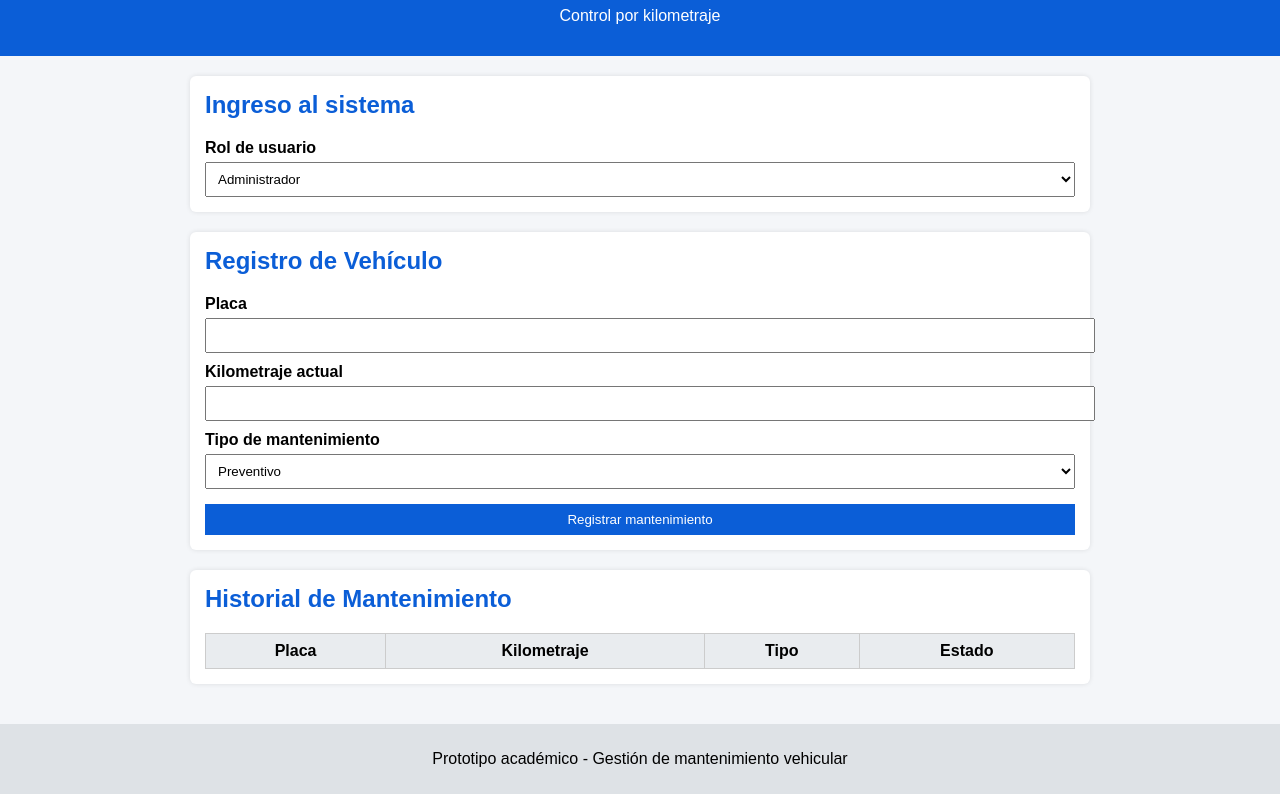
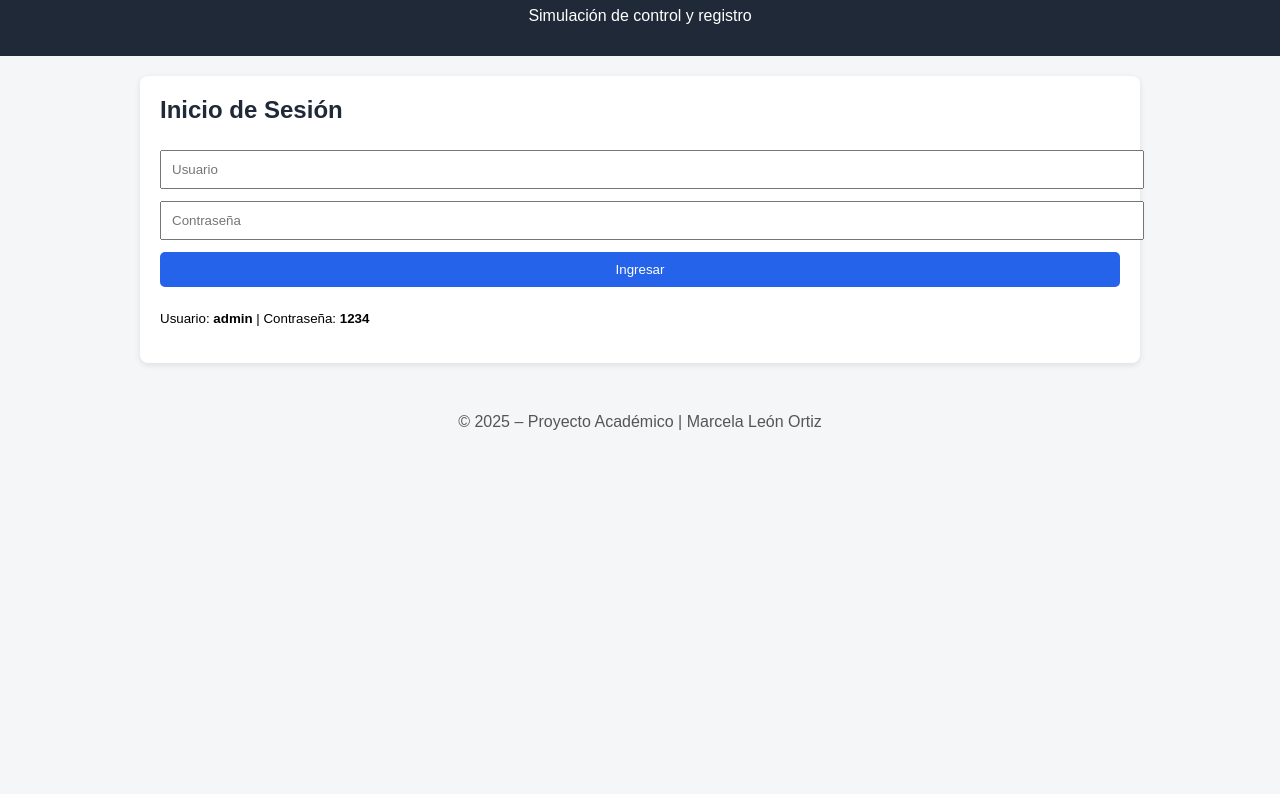
Before and after one commit to vivimarc96-lang/parque-automotor-mantenimiento, a plain HTML site: page index.html in a window 1280 px wide. Shown: the part 88-882 px from the top of the page. After the commit the page ends 800 px from the top, so only its background shows below. Drawn offline with Linux system fonts and the light colour scheme.

Commit message:
Update index.html

```diff
--- a/index.html
+++ b/index.html
@@ -2,164 +2,142 @@
 <html lang="es">
 <head>
   <meta charset="UTF-8" />
+  <title>Parque Automotor – Mantenimiento</title>
   <meta name="viewport" content="width=device-width, initial-scale=1.0"/>
-  <title>Mantenimiento Parque Automotor</title>
   <style>
-    body{
-      font-family: Arial, sans-serif;
-      background:#f4f6f9;
-      margin:0;
-      padding:0;
-    }
-    header{
-      background:#0b5ed7;
-      color:white;
-      padding:15px;
-      text-align:center;
-    }
-    main{
-      padding:20px;
-      max-width:900px;
-      margin:auto;
-    }
-    section{
-      background:white;
-      padding:15px;
-      margin-bottom:20px;
-      border-radius:6px;
-      box-shadow:0 0 5px rgba(0,0,0,.1);
-    }
-    h2{
-      margin-top:0;
-      color:#0b5ed7;
-    }
-    label{
-      display:block;
-      margin-top:10px;
-      font-weight:bold;
-    }
-    input, select, button{
-      width:100%;
-      padding:8px;
-      margin-top:5px;
-    }
-    button{
-      background:#0b5ed7;
-      color:white;
-      border:none;
-      cursor:pointer;
-      margin-top:15px;
-    }
-    button:hover{
-      background:#084298;
-    }
-    table{
-      width:100%;
-      border-collapse:collapse;
-      margin-top:10px;
-    }
-    th, td{
-      border:1px solid #ccc;
-      padding:8px;
-      text-align:center;
-    }
-    th{
-      background:#e9ecef;
-    }
-    footer{
-      text-align:center;
-      padding:10px;
-      background:#dee2e6;
-    }
+    body { font-family: Arial, sans-serif; background:#f4f6f8; margin:0; }
+    header { background:#1f2937; color:#fff; padding:15px; text-align:center; }
+    main { max-width:1000px; margin:auto; padding:20px; }
+    .card { background:#fff; padding:20px; border-radius:8px; box-shadow:0 2px 6px rgba(0,0,0,.1); margin-bottom:20px; }
+    h2 { margin-top:0; color:#1f2937; }
+    input, select, button { width:100%; padding:10px; margin:6px 0; }
+    button { background:#2563eb; color:#fff; border:none; border-radius:5px; cursor:pointer; }
+    button:hover { background:#1e40af; }
+    table { width:100%; border-collapse:collapse; margin-top:10px; }
+    th, td { border:1px solid #ccc; padding:8px; text-align:center; }
+    th { background:#e5e7eb; }
+    .hidden { display:none; }
+    .total { font-weight:bold; margin-top:10px; }
+    footer { text-align:center; padding:10px; color:#555; }
   </style>
 </head>
-
 <body>
 
 <header>
-  <h1>Sistema de Mantenimiento del Parque Automotor</h1>
-  <p>Control por kilometraje</p>
+  <h1>Parque Automotor – Mantenimiento</h1>
+  <p>Simulación de control y registro</p>
 </header>
 
 <main>
 
-  <!-- REGISTRO DE USUARIO -->
-  <section>
-    <h2>Ingreso al sistema</h2>
-    <label>Rol de usuario</label>
-    <select id="rol">
-      <option>Administrador</option>
-      <option>Operador</option>
-    </select>
-  </section>
+  <!-- LOGIN -->
+  <div class="card" id="loginCard">
+    <h2>Inicio de Sesión</h2>
+    <input type="text" id="usuario" placeholder="Usuario" />
+    <input type="password" id="clave" placeholder="Contraseña" />
+    <button onclick="login()">Ingresar</button>
+    <p><small>Usuario: <b>admin</b> | Contraseña: <b>1234</b></small></p>
+  </div>
 
-  <!-- REGISTRO DE VEHÍCULO -->
-  <section>
-    <h2>Registro de Vehículo</h2>
-    <label>Placa</label>
-    <input type="text" id="placa">
+  <!-- APP -->
+  <div class="card hidden" id="appCard">
+    <h2>Registro de Mantenimiento</h2>
 
-    <label>Kilometraje actual</label>
-    <input type="number" id="km">
-
-    <label>Tipo de mantenimiento</label>
+    <!-- FORMULARIO -->
+    <input type="text" id="placa" placeholder="Placa del vehículo" />
     <select id="tipo">
+      <option value="">Tipo de mantenimiento</option>
       <option>Preventivo</option>
       <option>Correctivo</option>
+      <option>Revisión general</option>
     </select>
+    <input type="date" id="fecha" />
+    <input type="number" id="costo" placeholder="Costo ($)" />
+    <button onclick="guardar()">Guardar mantenimiento</button>
 
-    <button onclick="registrar()">Registrar mantenimiento</button>
-  </section>
-
-  <!-- TABLA DE RESULTADOS -->
-  <section>
-    <h2>Historial de Mantenimiento</h2>
+    <!-- TABLA -->
+    <h2>Historial de Mantenimientos</h2>
     <table>
       <thead>
         <tr>
           <th>Placa</th>
-          <th>Kilometraje</th>
           <th>Tipo</th>
-          <th>Estado</th>
+          <th>Fecha</th>
+          <th>Costo</th>
         </tr>
       </thead>
-      <tbody id="tabla">
-      </tbody>
+      <tbody id="tabla"></tbody>
     </table>
-  </section>
+
+    <div class="total" id="total"></div>
+    <button onclick="logout()">Cerrar sesión</button>
+  </div>
 
 </main>
 
 <footer>
-  <p>Prototipo académico - Gestión de mantenimiento vehicular</p>
+  © 2025 – Proyecto Académico | Marcela León Ortiz
 </footer>
 
 <script>
-  function registrar(){
-    let placa = document.getElementById("placa").value;
-    let km = document.getElementById("km").value;
-    let tipo = document.getElementById("tipo").value;
+  // LOGIN
+  function login() {
+    const u = document.getElementById("usuario").value;
+    const c = document.getElementById("clave").value;
+    if (u === "admin" && c === "1234") {
+      document.getElementById("loginCard").classList.add("hidden");
+      document.getElementById("appCard").classList.remove("hidden");
+      cargar();
+    } else {
+      alert("Credenciales incorrectas");
+    }
+  }
 
-    if(placa === "" || km === ""){
-      alert("Por favor complete todos los campos");
+  function logout() {
+    location.reload();
+  }
+
+  // DATOS
+  function guardar() {
+    const placa = document.getElementById("placa").value;
+    const tipo = document.getElementById("tipo").value;
+    const fecha = document.getElementById("fecha").value;
+    const costo = document.getElementById("costo").value;
+
+    if (!placa || !tipo || !fecha || !costo) {
+      alert("Complete todos los campos");
       return;
     }
 
-    let estado = km >= 10000 ? "Mantenimiento requerido" : "En regla";
+    const datos = JSON.parse(localStorage.getItem("mantenimientos") || "[]");
+    datos.push({ placa, tipo, fecha, costo: Number(costo) });
+    localStorage.setItem("mantenimientos", JSON.stringify(datos));
+    limpiar();
+    cargar();
+  }
 
-    let fila = `
-      <tr>
-        <td>${placa}</td>
-        <td>${km}</td>
-        <td>${tipo}</td>
-        <td>${estado}</td>
-      </tr>
-    `;
+  function cargar() {
+    const datos = JSON.parse(localStorage.getItem("mantenimientos") || "[]");
+    const tbody = document.getElementById("tabla");
+    tbody.innerHTML = "";
+    let suma = 0;
 
-    document.getElementById("tabla").innerHTML += fila;
+    datos.forEach(d => {
+      const tr = document.createElement("tr");
+      tr.innerHTML = `<td>${d.placa}</td><td>${d.tipo}</td><td>${d.fecha}</td><td>$${d.costo}</td>`;
+      tbody.appendChild(tr);
+      suma += d.costo;
+    });
 
+    document.getElementById("total").innerText =
+      "Total invertido en mantenimiento: $" + suma;
+  }
+
+  function limpiar() {
     document.getElementById("placa").value = "";
-    document.getElementById("km").value = "";
+    document.getElementById("tipo").value = "";
+    document.getElementById("fecha").value = "";
+    document.getElementById("costo").value = "";
   }
 </script>
 
```
